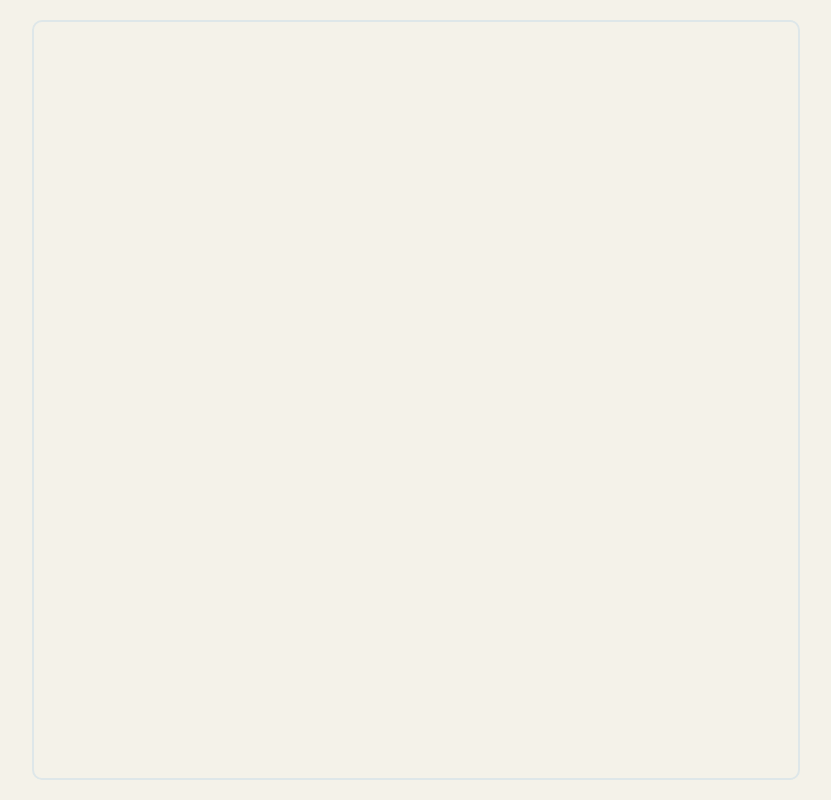
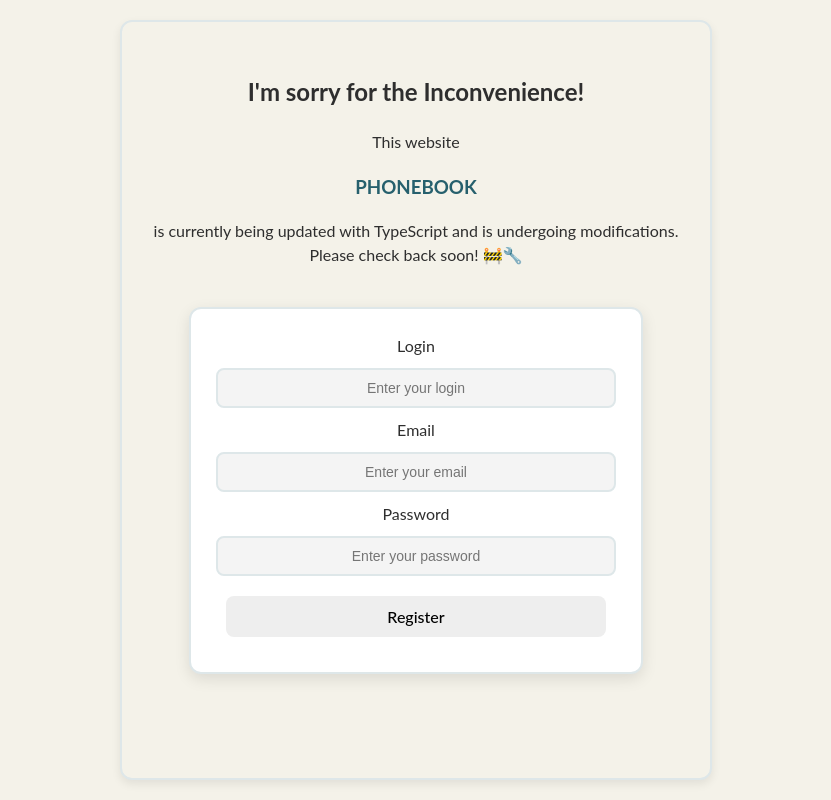
Before and after one commit to anitabaron/phonebook, a React (Vite) app: page /register in a window 1280 px wide. Before the commit this address had no page. Shown: the whole page, without its empty margins (224-1055 px from the left). Built offline with nearby package versions, Linux system fonts and the light colour scheme.

Commit message:
adjust TS to components , css update

```diff
--- a/src/App.css
+++ b/src/App.css
@@ -1,27 +1,25 @@
 /* General Styles */
 #root {
-  width: 700px;
-  margin: 0 auto;
-  margin-top: 20px;
-  margin-bottom: 20px;
+  max-width: 800px;
+  margin: 20px auto;
   padding: 2rem;
   text-align: center;
   border: 2px solid #dee7e9;
-  border-radius: 10px;
+  border-radius: 12px;
   background: #f4f2e9;
+  box-shadow: 0 4px 10px rgba(0, 0, 0, 0.08);
 }
 
 body {
   background-color: #f4f2e9;
   color: #2e2e2e;
-  font-family: "Roboto", sans-serif;
+  font-family: "Lato", "Helvetica Neue", "Helvetica", sans-serif;
   margin: 0;
   padding: 0;
 }
 
 h1 {
-  margin: 0;
-  margin-bottom: 50px;
+  margin: 0 0 40px;
   color: #26606d;
 }
 
@@ -33,7 +31,97 @@ h1 {
   text-align: center;
   font-size: 1.5rem;
   font-weight: bold;
-  border-bottom: 2px solid #bf9eab;
+  border-bottom: 3px solid #bf9eab;
+  border-radius: 10px 10px 0 0;
+}
+
+/* Navigation */
+.navi {
+  display: flex;
+  gap: 12px;
+  justify-content: center;
+  align-items: center;
+  padding: 10px;
+}
+/* Login & Register Form */
+.auth-form {
+  background: #ffffff;
+  border: 2px solid #dee7e9;
+  border-radius: 12px;
+  padding: 25px;
+  width: 100%;
+  max-width: 400px;
+  margin: 40px auto;
+  display: flex;
+  flex-direction: column;
+  justify-content: center;
+  gap: 10px;
+  box-shadow: 0 5px 15px rgba(0, 0, 0, 0.1);
+}
+
+.auth-form h2 {
+  font-size: 1.5rem;
+  font-weight: 600;
+  color: #26606d;
+  text-align: center;
+  margin-bottom: 10px;
+}
+
+.auth-form input {
+  padding: 10px;
+  font-size: 14px;
+  border: 2px solid #dee7e9;
+  border-radius: 8px;
+  background: #f4f4f4;
+  color: #2e2e2e;
+  transition: border 0.2s ease, box-shadow 0.2s ease;
+}
+
+.auth-form input:focus {
+  border-color: #f79950;
+  box-shadow: 0 0 8px rgba(247, 153, 80, 0.4);
+  outline: none;
+}
+
+/* Buttons */
+.auth-button {
+  background: #f79950;
+  color: #ffffff;
+  font-size: 1rem;
+  font-weight: bold;
+  padding: 12px;
+  border: none;
+  border-radius: 10px;
+  cursor: pointer;
+  transition: background 0.2s ease, transform 0.2s ease, box-shadow 0.2s ease;
+}
+
+.auth-button:hover {
+  background: #eec074;
+  transform: translateY(-2px) scale(1.02);
+  box-shadow: 0 4px 8px rgba(238, 192, 116, 0.4);
+  border-color: #646cff;
+}
+button:hover {
+  border-color: #f79950;
+}
+
+.auth-button:active {
+  transform: translateY(0);
+  box-shadow: none;
+}
+
+/* Links */
+.auth-link {
+  text-align: center;
+  color: #bf9eab;
+  font-size: 0.9rem;
+  text-decoration: none;
+  transition: color 0.2s ease;
+}
+
+.auth-link:hover {
+  color: #eec074;
 }
 
 /* Form */
@@ -41,8 +129,10 @@ h1 {
   background-color: #ffffff;
   border: 1px solid lightgray;
   padding: 20px;
-  border-radius: 10px;
+  border-radius: 12px;
   display: flex;
+  flex-wrap: wrap;
+  gap: 15px;
   justify-content: space-between;
   align-items: center;
 }
@@ -51,32 +141,37 @@ h1 {
   display: flex;
   flex-direction: column;
   justify-content: center;
-  width: 480px;
+  width: 100%;
+  max-width: 480px;
 }
 
 button {
-  padding: 10px;
+  padding: 12px 16px;
   margin: 10px;
+  font-size: 1rem;
+  border-radius: 8px;
 }
 
 .error {
   color: red;
+  font-size: 1rem;
 }
 
 /* Search Bar */
 .search-bar {
   background-color: #dee7e9;
   color: #2e2e2e;
-  border: 1px solid #26606d;
-  border-radius: 10px;
-  padding: 20px;
+  border: 2px solid #26606d;
+  border-radius: 12px;
+  padding: 14px 18px;
   margin: 20px auto;
   outline: none;
   font-size: 1rem;
-  box-shadow: inset 0 2px 4px rgba(0, 0, 0, 0.1);
+  box-shadow: inset 0 2px 6px rgba(0, 0, 0, 0.08);
   transition: border-color 0.2s ease, box-shadow 0.2s ease;
   display: flex;
   flex-direction: column;
+  max-width: 400px;
 }
 
 .search-bar::placeholder {
@@ -86,12 +181,13 @@ button {
 
 .search-bar:focus {
   border-color: #f79950;
-  box-shadow: 0 0 6px #f79950;
+  box-shadow: 0 0 8px #f79950;
 }
+
 /* Contact */
 .contact-form {
-  min-width: 300px;
-  width: 480px;
+  width: 100%;
+  max-width: 480px;
 }
 
 /* Contact List */
@@ -99,53 +195,29 @@ button {
   display: flex;
   flex-wrap: wrap;
   justify-content: space-between;
-  gap: 10px;
+  gap: 12px;
   padding: 20px;
 }
 
 .contact-card {
   background-color: #dee7e9;
   color: #2e2e2e;
-  margin: 10px 0;
-  padding: 15px;
-  border-radius: 10px;
+  padding: 18px;
+  border-radius: 12px;
   display: flex;
   justify-content: space-between;
   align-items: center;
   border: 1px solid #f4f2e9;
-  box-shadow: 0 4px 8px rgba(0, 0, 0, 0.1);
+  box-shadow: 0 4px 10px rgba(0, 0, 0, 0.1);
   transition: transform 0.2s ease, box-shadow 0.2s ease;
+  width: 100%;
+  max-width: 350px;
 }
 
 .contact-card:hover {
-  transform: translateY(-2px);
-  box-shadow: 0 6px 12px rgba(0, 0, 0, 0.2);
+  transform: translateY(-3px);
+  box-shadow: 0 6px 14px rgba(0, 0, 0, 0.15);
   border-color: #bf9eab;
-}
-
-/* Buttons */
-.button {
-  background-color: #f79950;
-  color: #ffffff;
-  border: none;
-  border-radius: 8px;
-  padding: 10px 20px;
-  font-size: 1rem;
-  font-weight: bold;
-  cursor: pointer;
-  transition: background-color 0.2s ease, transform 0.2s ease,
-    box-shadow 0.2s ease;
-}
-
-.button:hover {
-  background-color: #eec074;
-  transform: translateY(-3px) scale(1.03);
-  box-shadow: 0 4px 8px rgba(238, 192, 116, 0.4);
-}
-
-.button:active {
-  transform: translateY(0);
-  box-shadow: none;
 }
 
 /* Typography */
@@ -156,6 +228,7 @@ h4,
 h5,
 h6 {
   color: #26606d;
+  font-weight: 700;
 }
 
 /* Links */
@@ -168,12 +241,24 @@ a {
 a:hover {
   color: #eec074;
 }
+.auth-link {
+  text-align: center;
+  color: #bf9eab;
+  font-size: 0.9rem;
+  text-decoration: none;
+  transition: color 0.2s ease;
+}
+
+.auth-link:hover {
+  color: #eec074;
+}
 
 /* Other */
 .card {
   padding: 2em;
   background-color: #dee7e9;
-  border-radius: 10px;
+  border-radius: 12px;
+  box-shadow: 0 4px 10px rgba(0, 0, 0, 0.08);
 }
 
 .info {
@@ -183,3 +268,28 @@ a:hover {
 .info h2 {
   color: #2e2e2e;
 }
+
+/* Responsive Design */
+@media screen and (max-width: 768px) {
+  #root {
+    width: 90%;
+    padding: 1.5rem;
+  }
+
+  .form {
+    flex-direction: column;
+    align-items: stretch;
+  }
+
+  .search-bar {
+    max-width: 100%;
+  }
+
+  .contact-list {
+    justify-content: center;
+  }
+
+  .contact-card {
+    width: 100%;
+  }
+}
--- a/src/App.tsx
+++ b/src/App.tsx
@@ -14,8 +14,8 @@ import { selectIsRefreshUser, selectIsLoggedIn } from "./redux/auth/selectors";
 
 const HomePage = lazy(() => import("./pages/Home"));
 const ContactsPage = lazy(() => import("./pages/Contacts"));
-// const RegisterPage = lazy(() => import("./pages/Register"));
-// const LoginPage = lazy(() => import("./pages/Login"));
+const RegisterPage = lazy(() => import("./pages/Register"));
+const LoginPage = lazy(() => import("./pages/Login"));
 
 function App() {
   const dispatch: AppDispatch = useDispatch();
@@ -61,18 +61,19 @@ function App() {
 
   return (
     <>
+      <div className="info">
+        <h2>I'm sorry for the Inconvenience!</h2> This website
+        <h3>PHONEBOOK</h3> is currently being updated with TypeScript and is
+        undergoing modifications. <br />
+        Please check back soon! 🚧🔧
+      </div>
       <Routes>
         <Route path="/" element={<HomePage />} />
         <Route path="/contacts" element={<ContactsPage />} />
+        <Route path="/login" element={<LoginPage />} />
+        <Route path="/register" element={<RegisterPage />} />
       </Routes>
     </>
-
-    // <div className="info">
-    //   <h2>I'm sorry for the Inconvenience!</h2> This website{" "}
-    //   <h3>PHONEBOOK</h3> is currently being updated with TypeScript and is
-    //   undergoing modifications. <br />
-    //   Please check back soon! 🚧🔧
-    // </div>
   );
   // isRefreshUser ? (
   //   <p>refreshing...</p>
--- /dev/null
+++ b/src/components/LoginForm.tsx
@@ -0,0 +1,58 @@
+import { ErrorMessage, Field, Form, Formik } from "formik";
+import { useDispatch } from "react-redux";
+import { logIn } from "../redux/auth/operations";
+import { useId } from "react";
+import * as Yup from "yup";
+
+export default function LoginForm() {
+  const dispatch = useDispatch();
+  const emailId = useId();
+  const passwordId = useId();
+
+  const logInSchema = Yup.object().shape({
+    email: Yup.string().email("Invalid email").required("Required"),
+    password: Yup.string().required("Required"),
+  });
+
+  const handleSubmit = (
+    values: { email: string; password: string },
+    { resetForm }: { resetForm: () => void }
+  ) => {
+    const { email, password } = values;
+    // dispatch(logIn({ email, password } as any));
+    resetForm();
+  };
+
+  return (
+    <>
+      <Formik
+        onSubmit={handleSubmit}
+        validationSchema={logInSchema}
+        initialValues={{ email: "", password: "" }}
+      >
+        {() => (
+          <Form className="auth-form">
+            <label htmlFor="emailId">Email</label>
+            <Field
+              type="text"
+              name="email"
+              placeholder="Enter your email"
+              id={emailId}
+            />
+            <ErrorMessage name="email" component="div" className="error" />
+            <label htmlFor="passwordId">Password</label>
+            <Field
+              type="password"
+              name="password"
+              placeholder="Enter your password"
+              id={passwordId}
+            />
+            <ErrorMessage name="password" component="div" className="error" />
+
+            <button type="submit">Login</button>
+          </Form>
+        )}
+      </Formik>
+    </>
+  );
+}
--- /dev/null
+++ b/src/components/RegisterForm.tsx
@@ -0,0 +1,110 @@
+import { ErrorMessage, Field, Form, Formik, FormikHelpers } from "formik";
+import { register } from "../redux/auth/operations";
+import { useDispatch } from "react-redux";
+import { useId } from "react";
+import * as Yup from "yup";
+
+interface RegisterFormValues {
+  name: string;
+  email: string;
+  password: string;
+  confirmPassword: string;
+}
+
+export default function RegisterForm() {
+  const dispatch = useDispatch();
+  const nameId = useId();
+  const emailId = useId();
+  const passwordId = useId();
+  const passwordConfirmId = useId();
+
+  const registerSchema = Yup.object().shape({
+    name: Yup.string()
+      .min(3, "Name is too short")
+      .max(20, "Name is too long")
+      .required("Required"),
+    email: Yup.string().email().required("Required"),
+    password: Yup.string()
+      .min(8, "Password is too short")
+      .max(25, "Password is too long")
+      .required("Required"),
+    confirmPassword: Yup.string().oneOf(
+      [Yup.ref("password")],
+      "Passwords must match"
+    ),
+  });
+
+  const handleRegister = (
+    values: RegisterFormValues,
+    { resetForm }: FormikHelpers<RegisterFormValues>
+  ) => {
+    console.log("Form values:", values);
+    const { name, email, password } = values;
+    // dispatch(
+    //   register({
+    //     name,
+    //     email,
+    //     password,
+    //   })
+    // );
+    resetForm();
+  };
+
+  return (
+    <>
+      <Formik
+        onSubmit={handleRegister}
+        validationSchema={registerSchema}
+        initialValues={{
+          name: "",
+          email: "",
+          password: "",
+          confirmPassword: "",
+        }}
+      >
+        <Form className="auth-form">
+          <label htmlFor={nameId}>Login</label>
+          <Field
+            type="text"
+            name="name"
+            placeholder="Enter your login"
+            id={nameId}
+          />
+          <ErrorMessage name="name" component="div" className="error" />
+          <label htmlFor={emailId}>Email</label>
+          <Field
+            type="email"
+            name="email"
+            placeholder="Enter your email"
+            id={emailId}
+          />
+          <ErrorMessage name="email" component="div" className="error" />
+
+          <label htmlFor={passwordId}>Password</label>
+          <Field
+            type="password"
+            name="password"
+            placeholder="Enter your password"
+            id={passwordId}
+          />
+          <ErrorMessage name="password" component="div" className="error" />
+
+          {/* <label htmlFor={passwordConfirmId}>Confirm password</label>
+          <Field
+            type="password"
+            name="confirmPassword"
+            placeholder="Confirm your password"
+            id={passwordConfirmId}
+          /> */}
+          <ErrorMessage
+            name="confirmPassword"
+            component="div"
+            className="error"
+          />
+
+          <button type="submit">Register</button>
+        </Form>
+      </Formik>
+    </>
+  );
+}
--- a/src/index.css
+++ b/src/index.css
@@ -45,9 +45,7 @@ button {
   cursor: pointer;
   transition: border-color 0.25s;
 }
-button:hover {
-  border-color: #646cff;
-}
+
 button:focus,
 button:focus-visible {
   outline: 4px auto -webkit-focus-ring-color;
--- a/src/pages/Home.tsx
+++ b/src/pages/Home.tsx
@@ -4,7 +4,7 @@ export default function Home() {
   return (
     <>
       <DocumentTitle>Home</DocumentTitle>
-      <h2>Welcome in Phonebook App</h2>
+      <h2>Welcome in PHONEBOOK App</h2>
     </>
   );
 }
--- /dev/null
+++ b/src/pages/Login.tsx
@@ -0,0 +1,11 @@
+import DocumentTitle from "../components/DocumentTitle";
+import LoginForm from "../components/LoginForm";
+
+export default function Login() {
+  return (
+    <>
+      <DocumentTitle>Login</DocumentTitle>
+      <LoginForm />
+    </>
+  );
+}
--- /dev/null
+++ b/src/pages/Register.tsx
@@ -0,0 +1,11 @@
+import DocumentTitle from "../components/DocumentTitle";
+import RegisterForm from "../components/RegisterForm";
+
+export default function Register() {
+  return (
+    <>
+      <DocumentTitle>Register</DocumentTitle>
+      <RegisterForm />
+    </>
+  );
+}
```
